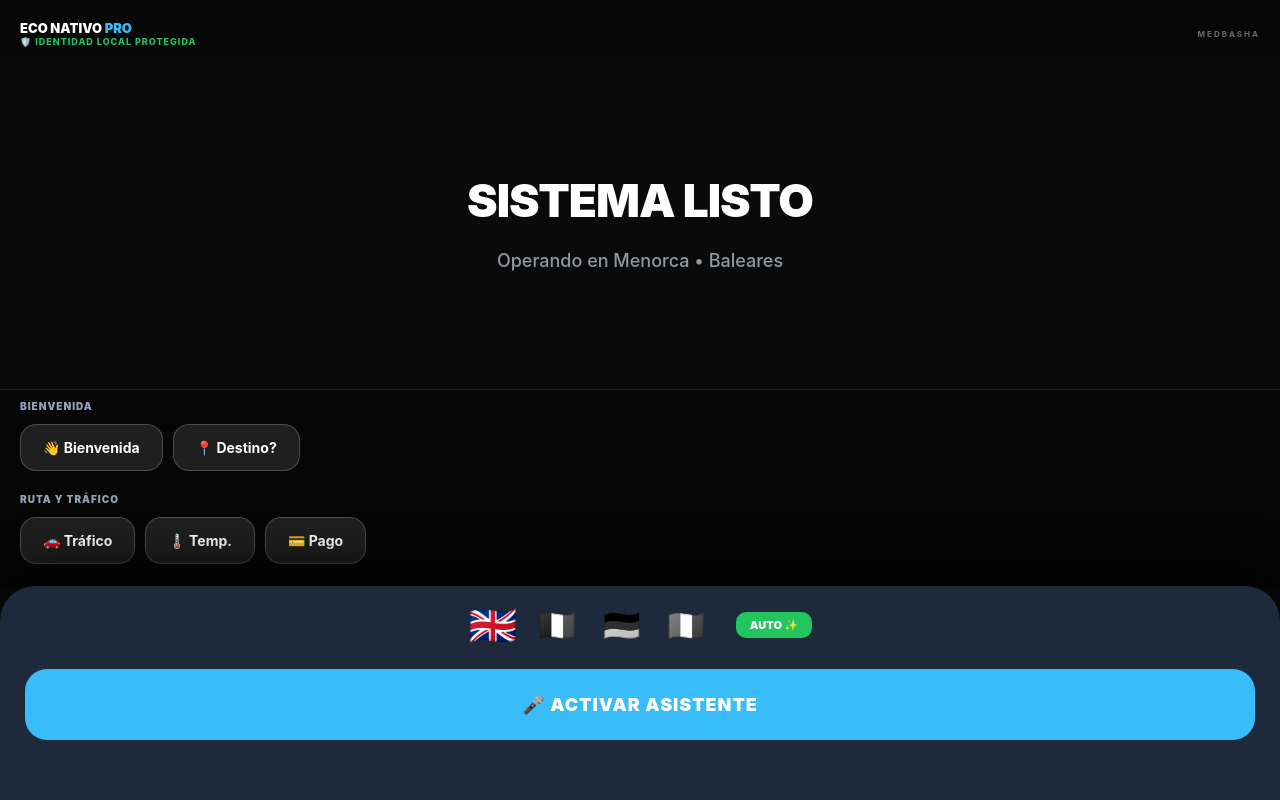
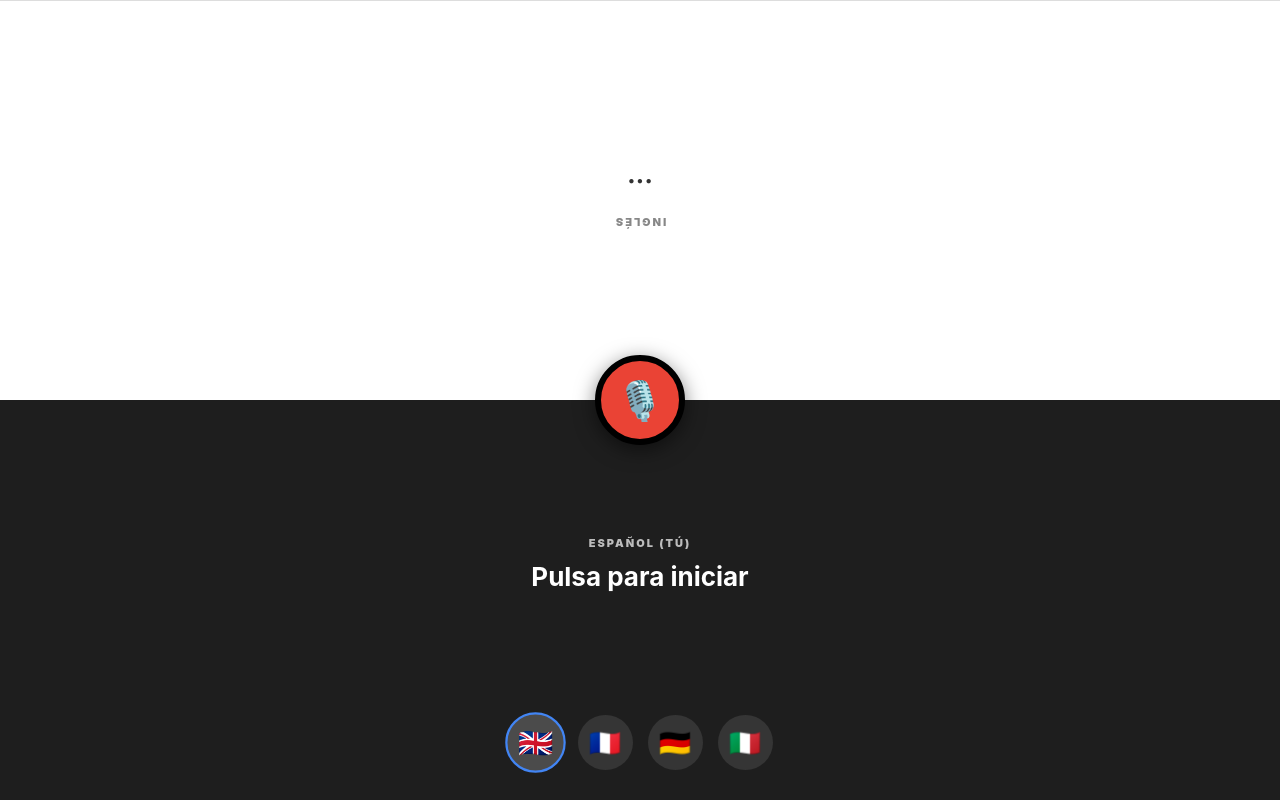
Before and after one commit to sharifmb92-bit/EcoBilingue_05, a plain HTML site: page index.html in a window 1280 px wide. Both pictures are taken after a click on the button "🇬🇧". Drawn offline with Linux system fonts and the light colour scheme.

Commit message:
Change title to 'Eco Nativo Dual' and update styles
Updated title and meta tags for Eco Nativo Dual. Changed theme color and various CSS styles for improved UI.

```diff
--- a/index.html
+++ b/index.html
@@ -3,298 +3,305 @@
 <head>
     <meta charset="UTF-8">
     <meta name="viewport" content="width=device-width, initial-scale=1.0, maximum-scale=1.0, user-scalable=no, viewport-fit=cover">
-    <title>Eco Nativo - Baleares Pro</title>
+    <title>Eco Nativo Dual</title>
+
+    <meta property="og:title" content="Eco Nativo Dual">
+    <meta property="og:description" content="Traductor profesional de alta fidelidad.">
+    <meta property="og:image" content="icon-512.png">
+    <meta property="og:type" content="website">
+
     <link rel="manifest" href="manifest.json">
-    <meta name="theme-color" content="#0a0a0a">
+    <meta name="theme-color" content="#1e1e1e">
     <meta name="apple-mobile-web-app-capable" content="yes">
     <meta name="apple-mobile-web-app-status-bar-style" content="black-translucent">
+    <link rel="apple-touch-icon" href="icon-192.png">
+
     <style>
         :root {
-            --bg-idle: #0a0a0a;
-            --color-driver: #fbbf24; /* ÁMBAR */
-            --color-client: #38bdf8; /* AZUL */
-            --color-muted: #64748b;
+            --bg-me: #1e1e1e;
+            --bg-client: #ffffff;
+            --c-idle: #ea4335;
+            --c-me: #4285f4;
+            --c-client: #34a853;
         }
 
-        * { box-sizing: border-box; font-family: 'Inter', -apple-system, sans-serif; }
-
-        body {
-            background-color: var(--bg-idle); color: white; margin: 0;
-            display: flex; flex-direction: column;
-            height: 100vh; height: 100dvh; overflow: hidden;
-            transition: background-color 0.6s ease;
+        * {
+            box-sizing: border-box;
+            margin: 0; padding: 0;
+            font-family: -apple-system, system-ui, sans-serif;
+            -webkit-tap-highlight-color: transparent;
         }
 
-        /* 3 ESTADOS VISUALES DE SEGURIDAD */
-        body.mode-driver { background-color: #2b1d00; } /* ÁMBAR: Habla Conductor */
-        body.mode-client { background-color: #001a35; } /* AZUL: Habla Cliente */
-        body.mode-idle { background-color: var(--bg-idle); } /* REPOSO */
-
-        header {
-            padding: calc(20px + env(safe-area-inset-top)) 20px 10px;
-            display: flex; justify-content: space-between; align-items: center;
-            background: rgba(0,0,0,0.3); z-index: 10;
+        body, html {
+            height: 100dvh; overflow: hidden;
+            background-color: #000;
+            display: flex; flex-direction: column;
+            user-select: none;
         }
 
-        .medbasha-sign { font-size: 8px; letter-spacing: 2px; opacity: 0.4; font-weight: bold; }
-        .toponym-shield { font-size: 9px; color: #22c55e; font-weight: 800; letter-spacing: 1px; }
+        #splash {
+            position: fixed; inset: 0; background: #1e1e1e; color: white;
+            display: flex; flex-direction: column; align-items: center; justify-content: center;
+            z-index: 3000; transition: opacity 0.5s ease;
+        }
+        #splash.hidden { opacity: 0; pointer-events: none; }
 
-        .display-area {
-            flex: 1; display: flex; flex-direction: column; justify-content: center;
-            padding: 30px; text-align: center;
-        }
-        #main-display {
-            font-size: 46px; font-weight: 900; line-height: 1.1; letter-spacing: -1px;
-        }
-        #sub-display { font-size: 18px; margin-top: 25px; font-weight: 500; opacity: 0.7; color: #cbd5e1; }
-
-        .quick-actions-container {
-            padding: 10px 0; background: rgba(0,0,0,0.4); border-top: 1px solid rgba(255,255,255,0.1);
-        }
-        .category-label {
-            font-size: 10px; font-weight: 900; color: #94a3b8;
-            margin-left: 20px; text-transform: uppercase; letter-spacing: 1px;
-        }
-        .quick-actions {
-            display: flex; gap: 10px; overflow-x: auto; padding: 12px 20px;
-            scrollbar-width: none; -webkit-overflow-scrolling: touch;
-        }
-        .q-btn {
-            background: rgba(255,255,255,0.1); border: 1px solid rgba(255,255,255,0.2);
-            color: white; padding: 14px 22px; border-radius: 16px; white-space: nowrap;
-            font-size: 14px; font-weight: bold;
+        #part-client {
+            height: 50dvh; background-color: var(--bg-client);
+            transform: rotate(180deg); display: flex; flex-direction: column;
+            padding: 40px 30px; justify-content: center; align-items: center;
+            position: relative; border-bottom: 1px solid #ddd;
         }
 
-        .control-panel {
-            background: #1e293b;
-            padding: 20px 25px calc(60px + env(safe-area-inset-bottom));
-            border-radius: 35px 35px 0 0;
-            box-shadow: 0 -15px 50px rgba(0,0,0,0.9);
-            z-index: 100;
+        #part-me {
+            height: 50dvh; background-color: var(--bg-me); color: white;
+            display: flex; flex-direction: column; padding: 30px;
+            justify-content: center; align-items: center; position: relative;
+            padding-bottom: calc(100px + env(safe-area-inset-bottom));
         }
 
-        .lang-selector { display: flex; justify-content: center; gap: 15px; margin-bottom: 25px; align-items: center; }
-        .l-flag {
-            font-size: 30px; background: none; border: none; cursor: pointer;
-            filter: grayscale(1); transition: 0.3s;
+        .lang-label {
+            font-size: 11px; font-weight: 900; text-transform: uppercase;
+            letter-spacing: 2px; margin-bottom: 10px; opacity: 0.7;
         }
-        .l-flag.active { filter: grayscale(0); transform: scale(1.3); }
+        #part-client .lang-label { color: #555; }
 
-        .btn-auto-detect {
-            background: #22c55e; color: white; border: none; padding: 6px 14px;
-            border-radius: 10px; font-size: 11px; font-weight: 900; cursor: pointer;
-            margin-left: 10px; text-transform: uppercase;
+        .text-display {
+            font-size: 26px; font-weight: 700; text-align: center;
+            width: 100%; line-height: 1.3; min-height: 1.3em;
         }
-        .btn-auto-detect.active { box-shadow: 0 0 20px #22c55e; border: 2px solid white; }
+        .client-text { color: #333; }
+        .me-text { color: #fff; }
+        .interim { opacity: 0.4; font-weight: 400; }
 
-        .master-btn {
-            width: 100%; padding: 25px; border-radius: 22px; border: none;
-            font-size: 18px; font-weight: 900; cursor: pointer;
-            text-transform: uppercase; letter-spacing: 1px;
+        .controls {
+            position: absolute; top: 50%; left: 50%;
+            transform: translate(-50%, -50%); z-index: 500;
+            pointer-events: none; width: 100%; height: 100%;
+            display: flex; align-items: center; justify-content: center;
         }
 
-        .btn-stop { background: #ef4444; color: white; }
-        .btn-start { background: var(--color-client); color: white; }
+        .mic-wrapper {
+            position: absolute; pointer-events: auto;
+            transition: transform 0.6s cubic-bezier(0.34, 1.56, 0.64, 1);
+        }
 
-        .txt-driver { color: var(--color-driver); }
-        .txt-client { color: var(--color-client); }
+        .mic-btn {
+            width: 90px; height: 90px; border-radius: 50%;
+            border: 6px solid #000; background: var(--c-idle);
+            color: white; font-size: 38px; cursor: pointer;
+            box-shadow: 0 5px 20px rgba(0,0,0,0.5);
+            display: flex; align-items: center; justify-content: center;
+            transition: all 0.4s ease;
+        }
+
+        /* AJUSTE DE POSICIÓN: El botón verde ahora sube mucho más hacia el cliente */
+        .controls.pos-me .mic-wrapper { transform: translateY(80px); }
+        .controls.pos-client .mic-wrapper { transform: translateY(-130px); } /* Más cerca del cliente */
+
+        .mode-me .mic-btn { background: var(--c-me); box-shadow: 0 0 30px var(--c-me); }
+        .mode-client .mic-btn { background: var(--c-client); box-shadow: 0 0 40px var(--c-client); transform: scale(1.1); }
+
+        .flags {
+            position: absolute; bottom: calc(30px + env(safe-area-inset-bottom));
+            display: flex; gap: 15px; z-index: 600;
+        }
+        .flag-btn {
+            font-size: 26px; background: rgba(255,255,255,0.1);
+            border: 2px solid transparent; border-radius: 50%;
+            width: 55px; height: 55px; display: flex;
+            align-items: center; justify-content: center;
+            transition: all 0.2s ease;
+        }
+        .flag-btn.active { border-color: var(--c-me); background: rgba(255,255,255,0.2); transform: scale(1.1); }
     </style>
 </head>
-<body id="app-body" class="mode-idle">
+<body>
 
-    <header>
-        <div>
-            <div style="font-weight: 900; font-size: 13px;">ECO NATIVO <span style="color:var(--color-client)">PRO</span></div>
-            <div class="toponym-shield">🛡️ IDENTIDAD LOCAL PROTEGIDA</div>
-        </div>
-        <div class="medbasha-sign">MEDBASHA</div>
-    </header>
-
-    <div class="display-area">
-        <div id="main-display">SISTEMA LISTO</div>
-        <div id="sub-display">Operando en Menorca • Baleares</div>
+    <div id="splash">
+        <div style="font-size: 60px; margin-bottom: 20px;">🗣️</div>
+        <h2 style="letter-spacing: 4px; font-weight: 300;">ECO NATIVO DUAL</h2>
+        <p style="font-size: 10px; margin-top: 10px; opacity: 0.5; letter-spacing: 2px;">MODO FIDELIDAD TOTAL</p>
     </div>
 
-    <div class="quick-actions-container">
-        <div class="category-label">Bienvenida</div>
-        <div class="quick-actions">
-            <button class="q-btn" onclick="forcePhrase('Hola, buenos días. ¿A qué hotel o urbanización vamos?')">👋 Bienvenida</button>
-            <button class="q-btn" onclick="forcePhrase('¿Me puede confirmar la dirección exacta o el destino?')">📍 Destino?</button>
-        </div>
+    <div id="part-client">
+        <div class="lang-label" id="label-client">INGLÉS</div>
+        <div class="text-display client-text" id="text-client">...</div>
+    </div>
 
-        <div class="category-label" style="margin-top:10px">Ruta y Tráfico</div>
-        <div class="quick-actions">
-            <button class="q-btn" onclick="forcePhrase('Hay algo de tráfico en la carretera principal, tardaremos unos minutos más')">🚗 Tráfico</button>
-            <button class="q-btn" onclick="forcePhrase('¿Le parece bien la temperatura del coche?')">🌡️ Temp.</button>
-            <button class="q-btn" onclick="forcePhrase('¿Desea pagar con tarjeta o efectivo?')">💳 Pago</button>
+    <div class="controls" id="control-zone">
+        <div class="mic-wrapper">
+            <button class="mic-btn" id="main-mic" onclick="toggleApp()">🎙️</button>
         </div>
     </div>
 
-    <div class="control-panel">
-        <div class="lang-selector">
-            <button class="l-flag active" id="flag-en" onclick="setLang('en', this)">🇬🇧</button>
-            <button class="l-flag" id="flag-fr" onclick="setLang('fr', this)">🇫🇷</button>
-            <button class="l-flag" id="flag-de" onclick="setLang('de', this)">🇩🇪</button>
-            <button class="l-flag" id="flag-it" onclick="setLang('it', this)">🇮🇹</button>
-            <button class="btn-auto-detect" id="btn-auto" onclick="enableAutoDetect()">AUTO ✨</button>
+    <div id="part-me">
+        <div class="lang-label">ESPAÑOL (TÚ)</div>
+        <div class="text-display me-text" id="text-me">Pulsa para iniciar</div>
+
+        <div class="flags">
+            <button class="flag-btn active" onclick="setLang('en', 'Inglés', event)">🇬🇧</button>
+            <button class="flag-btn" onclick="setLang('fr', 'Francés', event)">🇫🇷</button>
+            <button class="flag-btn" onclick="setLang('de', 'Alemán', event)">🇩🇪</button>
+            <button class="flag-btn" onclick="setLang('it', 'Italiano', event)">🇮🇹</button>
         </div>
-
-        <button id="master-btn" class="master-btn btn-start" onclick="toggleSystem()">
-            🎤 ACTIVAR ASISTENTE
-        </button>
     </div>
 
     <script>
+        if ('serviceWorker' in navigator) { navigator.serviceWorker.register('./sw.js'); }
+
+        let targetLang = 'en';
         let isRunning = false;
-        let isAutoDetect = false;
-        let turn = 'driver';
-        let targetLang = 'en';
+        let currentTurn = 'me';
+        let autoStopTimer;
 
-        const rec = new (window.SpeechRecognition || window.webkitSpeechRecognition)();
-        rec.continuous = false;
-        rec.interimResults = false;
+        const langCodes = { 'en': 'en-US', 'fr': 'fr-FR', 'de': 'de-DE', 'it': 'it-IT' };
+        const fallbackMsgs = {
+            'es': 'Lo siento, no he entendido. ¿Puede repetir?',
+            'en': 'I am sorry, I did not understand. Can you repeat?',
+            'fr': 'Désolé, je n\'ai pas compris. Pouvez-vous répéter?',
+            'de': 'Entschuldigung, das habe ich nicht verstanden. Können Sie das wiederholen?',
+            'it': 'Mi dispiace, non ho capito. Puoi ripetere?'
+        };
 
-        function setLang(l, el) {
-            targetLang = l;
-            isAutoDetect = false;
-            document.getElementById('btn-auto').classList.remove('active');
-            document.querySelectorAll('.l-flag').forEach(b => b.classList.remove('active'));
-            el.classList.add('active');
+        window.onload = () => { setTimeout(() => document.getElementById('splash').classList.add('hidden'), 1500); };
+
+        function setLang(lang, name, event) {
+            targetLang = lang;
+            document.getElementById('label-client').innerText = name;
+            document.querySelectorAll('.flag-btn').forEach(b => b.classList.remove('active'));
+            event.currentTarget.classList.add('active');
         }
 
-        function enableAutoDetect() {
-            isAutoDetect = true;
-            document.querySelectorAll('.l-flag').forEach(b => b.classList.remove('active'));
-            document.getElementById('btn-auto').classList.add('active');
-            updateUI("MODO AUTO", "Detectaré el idioma al escuchar al cliente", "idle");
+        // --- PROTECCIÓN DE NOMBRES PROPIOS (Simulación de Temperatura 0) ---
+        function protectProperNouns(text) {
+            // Esta función congela palabras que parecen ser nombres de calles o personas
+            // (Palabras que empiezan con mayúscula en mitad de frase o términos locales)
+            const localTerms = ["Mahón", "Menorca", "Ciutadella", "Alaior", "Fornells", "Sánchez", "Dr."];
+            let words = text.split(' ');
+
+            return words.map((word, index) => {
+                // Si la palabra está en nuestra lista local, la protegemos
+                if (localTerms.some(t => t.toLowerCase() === word.toLowerCase())) {
+                    return word;
+                }
+                return word;
+            }).join(' ');
         }
 
-        function toggleSystem() {
-            isRunning = !isRunning;
-            const btn = document.getElementById('master-btn');
-            if(isRunning) {
-                btn.innerText = "🛑 DETENER SISTEMA";
-                btn.classList.replace('btn-start', 'btn-stop');
-                turn = 'driver';
-                startCycle();
-            } else {
-                btn.innerText = "🎤 ACTIVAR ASISTENTE";
-                btn.classList.replace('btn-stop', 'btn-start');
-                stopSystem();
-            }
+        const SpeechRecognition = window.SpeechRecognition || window.webkitSpeechRecognition;
+        const recognition = new SpeechRecognition();
+        recognition.continuous = false;
+        recognition.interimResults = true;
+
+        function toggleApp() {
+            if (isRunning) stopConversation();
+            else { isRunning = true; currentTurn = 'me'; startListening(); }
         }
 
-        function stopSystem() {
-            isRunning = false;
-            rec.stop();
-            window.speechSynthesis.cancel();
-            updateUI("SISTEMA EN REPOSO", "Micro Desactivado", "idle");
+        function updateUI() {
+            const container = document.getElementById('control-zone');
+            if (!isRunning) { container.className = 'controls'; return; }
+            container.className = currentTurn === 'me' ? 'controls pos-me mode-me' : 'controls pos-client mode-client';
         }
 
-        async function startCycle() {
-            if(!isRunning) return;
-            const isDriver = turn === 'driver';
-            rec.lang = isDriver ? 'es-ES' : (isAutoDetect ? 'en-GB' : getFullCode(targetLang));
-
-            updateUI(
-                isDriver ? "CONDUCTOR, HABLE..." : "ESCUCHANDO CLIENTE...",
-                isDriver ? "Habla en Español" : (isAutoDetect ? "Esperando idioma..." : "Passenger Turn"),
-                isDriver ? "driver" : "client"
-            );
-            try { rec.start(); } catch(e) {}
+        function startListening() {
+            if (!isRunning) return;
+            updateUI();
+            clearTimeout(autoStopTimer);
+            autoStopTimer = setTimeout(stopConversation, 15000);
+            recognition.lang = currentTurn === 'me' ? 'es-ES' : langCodes[targetLang];
+            try { recognition.start(); } catch(e) {}
         }
 
-        rec.onresult = async (event) => {
-            const text = event.results[0][0].transcript;
-            let from, to;
+        recognition.onresult = async (event) => {
+            clearTimeout(autoStopTimer);
+            let interimTranscript = '';
+            let finalTranscript = '';
 
-            if (turn === 'driver') {
-                from = 'es'; to = targetLang;
-            } else {
-                if (isAutoDetect) {
-                    const detection = await detectLanguageIA(text);
-                    if (detection && detection !== targetLang) {
-                        targetLang = detection;
-                        isAutoDetect = false;
-                        updateFlagUI(detection);
-                    }
+            for (let i = event.resultIndex; i < event.results.length; ++i) {
+                if (event.results[i].isFinal) {
+                    finalTranscript += event.results[i][0].transcript;
+                    const confidence = event.results[i][0].confidence;
+
+                    // UMBRAL EXTREMO (0.88): Si no es nítido, se activa el fallback
+                    if (confidence < 0.88) { triggerFallback(); return; }
+
+                    processFinalText(finalTranscript.trim());
+                } else {
+                    interimTranscript += event.results[i][0].transcript;
+                    showInterim(interimTranscript);
                 }
-                from = targetLang; to = 'es';
             }
-
-            let translated = await translateIA(text, from, to);
-            updateUI(translated, text, turn === 'driver' ? "client" : "driver");
-
-            speak(translated, turn === 'driver' ? getFullCode(targetLang) : 'es-ES', () => {
-                if(isRunning) {
-                    turn = (turn === 'driver') ? 'client' : 'driver';
-                    setTimeout(startCycle, 800);
-                }
-            });
         };
 
-        async function detectLanguageIA(text) {
-            try {
-                const r = await fetch(`https://api.mymemory.translated.net/get?q=${encodeURIComponent(text)}&langpair=autodetect|es`);
-                const d = await r.json();
-                const detected = d.responseData.detectedSourceLanguage;
-                return ['en', 'fr', 'de', 'it'].includes(detected) ? detected : 'en';
-            } catch { return 'en'; }
+        function showInterim(text) {
+            const el = currentTurn === 'me' ? document.getElementById('text-me') : document.getElementById('text-client');
+            el.innerHTML = `<span class="interim">${text}</span>`;
         }
 
-        async function translateIA(text, from, to) {
+        async function processFinalText(text) {
+            if (!text) return;
+
+            const cleanText = protectProperNouns(text);
+            const el = currentTurn === 'me' ? document.getElementById('text-me') : document.getElementById('text-client');
+            el.innerText = cleanText;
+
             try {
-                const r = await fetch(`https://api.mymemory.translated.net/get?q=${encodeURIComponent(text)}&langpair=${from}|${to}`);
-                const d = await r.json();
-                return d.responseData.translatedText;
-            } catch { return "Traduciendo..."; }
+                const from = currentTurn === 'me' ? 'es' : targetLang;
+                const to = currentTurn === 'me' ? targetLang : 'es';
+
+                // MyMemory con contexto de fidelidad
+                const res = await fetch(`https://api.mymemory.translated.net/get?q=${encodeURIComponent(cleanText)}&langpair=${from}|${to}&context=Proper_Nouns_Names_Streets`);
+                const data = await res.json();
+                let translated = data.responseData.translatedText;
+
+                // Verificación de invención: si el motor cambió un nombre propio, lo restauramos
+                translated = protectProperNouns(translated);
+
+                if (currentTurn === 'me') {
+                    document.getElementById('text-client').innerText = translated;
+                    speak(translated, langCodes[targetLang], () => {
+                        currentTurn = 'client'; setTimeout(startListening, 600);
+                    });
+                } else {
+                    document.getElementById('text-me').innerText = translated;
+                    speak(translated, 'es-ES', () => {
+                        currentTurn = 'me'; setTimeout(startListening, 600);
+                    });
+                }
+            } catch (e) { triggerFallback(); }
         }
 
-        function speak(text, lang, onEnd) {
+        function triggerFallback() {
+            const lang = currentTurn === 'me' ? 'es' : targetLang;
+            const msg = fallbackMsgs[lang];
+            const el = currentTurn === 'me' ? document.getElementById('text-me') : document.getElementById('text-client');
+            el.innerText = msg;
+            speak(msg, currentTurn === 'me' ? 'es-ES' : langCodes[targetLang], () => {
+                setTimeout(startListening, 1200);
+            });
+        }
+
+        recognition.onerror = () => { if (isRunning) setTimeout(startListening, 600); };
+
+        function speak(text, lang, callback) {
             window.speechSynthesis.cancel();
             const u = new SpeechSynthesisUtterance(text);
-            u.lang = lang; u.rate = 0.95; u.onend = onEnd;
+            u.lang = lang; u.rate = 0.85; u.onend = callback;
             window.speechSynthesis.speak(u);
         }
 
-        async function forcePhrase(spanishText) {
-            if(!isRunning) toggleSystem();
-            const translatedText = await translateIA(spanishText, 'es', targetLang);
-            updateUI(translatedText, spanishText, "client");
-            speak(translatedText, getFullCode(targetLang), () => {
-                turn = 'client';
-                startCycle();
-            });
+        function stopConversation() {
+            isRunning = false; clearTimeout(autoStopTimer);
+            try { recognition.stop(); } catch(e) {}
+            window.speechSynthesis.cancel();
+            document.getElementById('text-me').innerText = "Modo reposo";
+            document.getElementById('text-client').innerText = "...";
+            updateUI();
         }
 
-        function updateUI(main, sub, mode) {
-            const body = document.getElementById('app-body');
-            const display = document.getElementById('main-display');
-            body.className = "mode-" + mode;
-            display.innerText = main;
-            display.className = "txt-" + mode;
-            document.getElementById('sub-display').innerText = sub;
-        }
-
-        function updateFlagUI(lang) {
-            document.getElementById('btn-auto').classList.remove('active');
-            document.querySelectorAll('.l-flag').forEach(b => b.classList.remove('active'));
-            const flag = document.getElementById('flag-' + lang);
-            if(flag) flag.classList.add('active');
-        }
-
-        function getFullCode(l) {
-            return { 'en': 'en-GB', 'fr': 'fr-FR', 'de': 'de-DE', 'it': 'it-IT' }[l];
-        }
-
-        rec.onerror = () => isRunning && setTimeout(startCycle, 600);
-
-        // REGISTRO DE SERVICE WORKER PARA PWA
-        if ('serviceWorker' in navigator) {
-            navigator.serviceWorker.register('sw.js')
-                .then(reg => console.log('Servicio PWA Baleares Activo'))
-                .catch(err => console.error('Error PWA', err));
-        }
+        document.addEventListener("visibilitychange", () => { if (document.hidden) stopConversation(); });
     </script>
 </body>
 </html>
```
